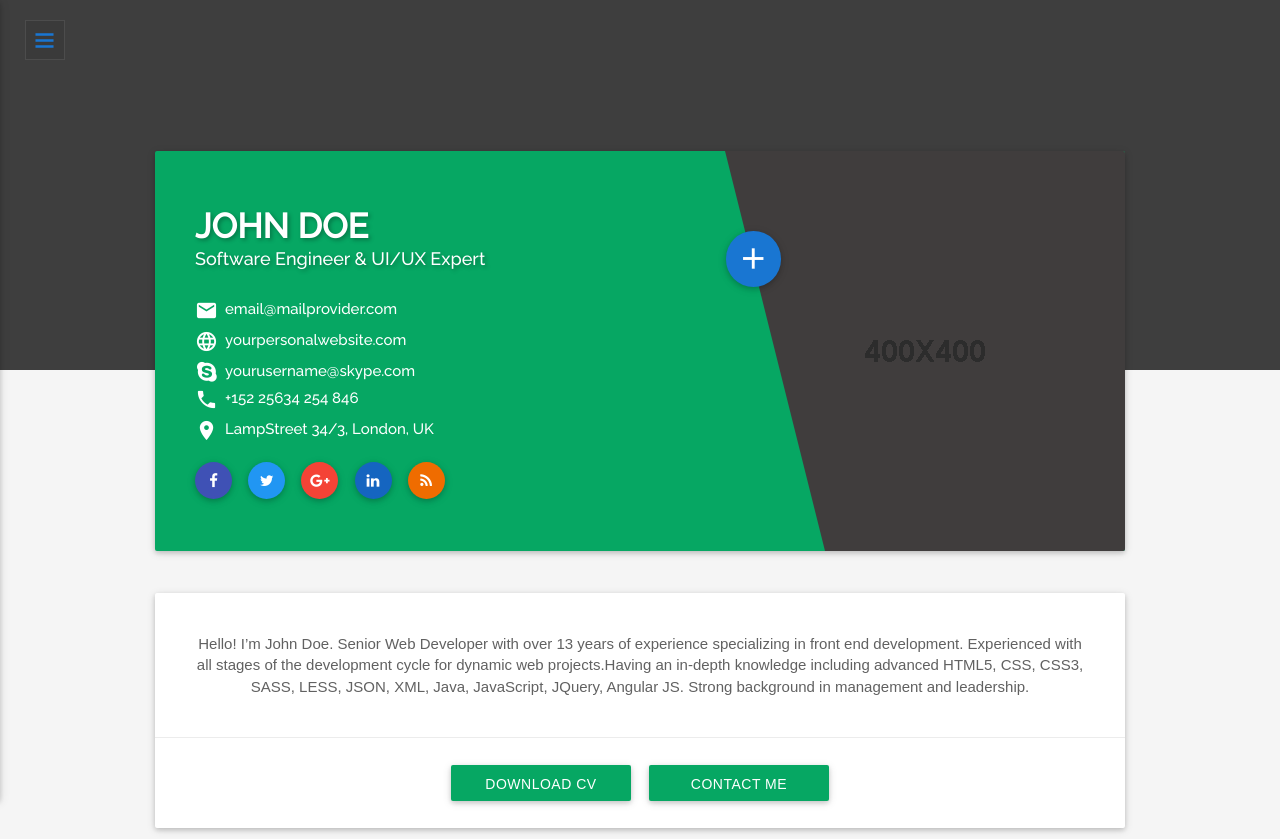
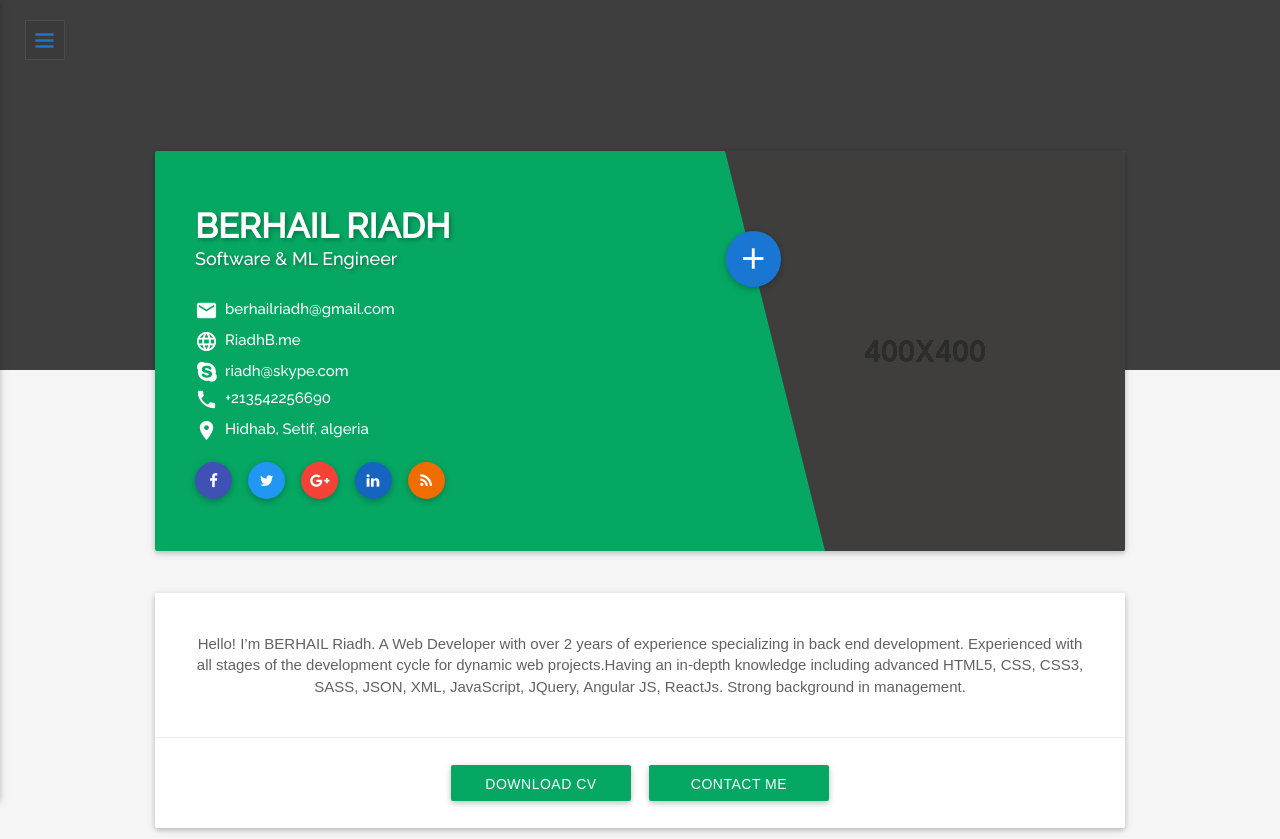
Before and after one commit to KWFE/website_page, a plain HTML site: page index.html in a window 1280 px wide. Shown: the top 839 px of the page. Drawn offline with Linux system fonts and the light colour scheme; some packages are replaced by stand-ins of ours; a web font is replaced by a local one.

Commit message:
updating html file

```diff
--- a/index.html
+++ b/index.html
@@ -9,7 +9,7 @@
     <meta name="keywords" content="">
 
 
-    <title>Flatrica | Material CV/Resume</title>
+    <title>BERHAIL RIADH CV/Resume</title>
     <link rel="icon" href="images/fav-icon.png">
 
     <!--APPLE TOUCH ICON-->
@@ -55,8 +55,8 @@
             </div>
             <!-- NAME & STATUS -->
             <div class="text-holder text-center">
-                <h2>BERHAIL RIADH</h2>
-                <h6>Software Engineer & UI/UX </h6>
+                <h2>BERHAIL RIADH   </h2>
+                <h6>Software & ML Engineer </h6>
             </div>
         </div>
     </div>
@@ -122,8 +122,8 @@
 
                                 <!-- NAME & STATUS -->
                                 <div class="info-headings">
-                                    <h4 class="text-uppercase left">John DOE</h4>
-                                    <h6 class="text-capitalize left">Software Engineer & UI/UX Expert</h6>
+                                    <h4 class="text-uppercase left">BERHAIL RIADH</h4>
+                                    <h6 class="text-capitalize left">Software & ML Engineer </h6>
                                 </div>
 
                                 <!-- CONTACT INFO -->
@@ -131,23 +131,23 @@
                                     <ul class="profile-list">
                                         <li class="clearfix">
                                             <span class="title"><i class="material-icons">email</i></span>
-                                            <span class="content">email@mailprovider.com</span>
+                                            <span class="content">berhailriadh@gmail.com</span>
                                         </li>
                                         <li class="clearfix">
                                             <span class="title"><i class="material-icons">language</i></span>
-                                            <span class="content">yourpersonalwebsite.com</span>
+                                            <span class="content">RiadhB.me</span>
                                         </li>
                                         <li class="clearfix">
                                             <span class="title"><i class="fa fa-skype" aria-hidden="true"></i></span>
-                                            <span class="content">yourusername@skype.com</span>
+                                            <span class="content">riadh@skype.com</span>
                                         </li>
                                         <li class="clearfix">
                                             <span class="title"><i class="material-icons">phone</i></span>
-                                            <span class="content">+152 25634 254 846</span>
+                                            <span class="content">+213542256690</span>
                                         </li>
                                         <li class="clearfix">
                                             <span class="title"><i class="material-icons">place</i></span>
-                                            <span class="content">LampStreet 34/3, London, UK</span>
+                                            <span class="content">Hidhab, Setif, algeria</span>
                                         </li>
 
                                     </ul>
@@ -193,11 +193,11 @@
                     <div class="card-content">
                         <!-- ABOUT PARAGRAPH -->
                         <p>
-                            Hello! I’m John Doe. Senior Web Developer with over 13 years of experience
-                            specializing in front end development. Experienced with all stages of the
+                            Hello! I’m BERHAIL Riadh. A Web Developer with over 2 years of experience
+                            specializing in back end development. Experienced with all stages of the
                             development cycle for dynamic web projects.Having an in-depth knowledge
-                            including advanced HTML5, CSS, CSS3, SASS, LESS, JSON, XML, Java, JavaScript,
-                            JQuery, Angular JS. Strong background in management and leadership.
+                            including advanced HTML5, CSS, CSS3, SASS, JSON, XML, JavaScript,
+                            JQuery, Angular JS, ReactJs. Strong background in management.
                         </p>
                     </div>
 
@@ -427,10 +427,10 @@
                                     <h6 class="text-center">Professional</h6>
                                 </div>
                                 <!-- FIRST SKILL BAR -->
-                                <div class="skillbar" data-percent="90%">
+                                <div class="skillbar" data-percent="100%">
                                     <div class="skillbar-title"><span>HTML5</span></div>
                                     <div class="skillbar-bar"></div>
-                                    <div class="skill-bar-percent">90%</div>
+                                    <div class="skill-bar-percent">100%</div>
                                 </div>
                                 <!-- SECOND SKILL BAR  -->
                                 <div class="skillbar" data-percent="90%">
@@ -1464,9 +1464,9 @@
     <div class="container">
         <!--FOOTER DETAILS-->
         <p class="text-center">
-            © Material CV. All right reserved by
-            <a href="http://trimatrixlab.com/" target="_blank">
-                <strong>Trimatrixlab</strong>
+            © BERHAIL Riadh. All right reserved by
+            <a href="http://RiadhB.me/" target="_blank">
+                <strong>Nulled CV</strong>
             </a>
         </p>
     </div>
```
